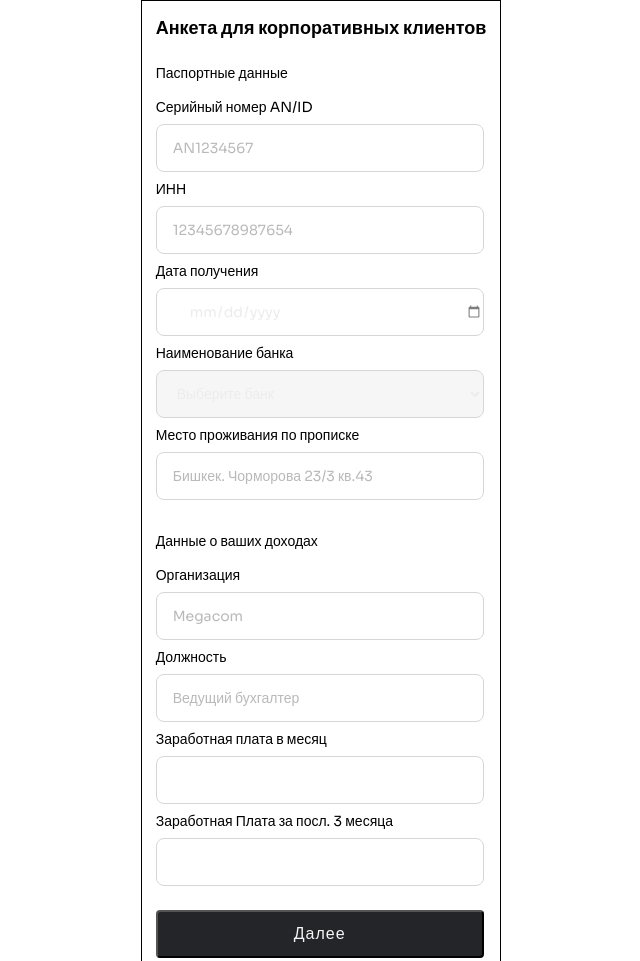
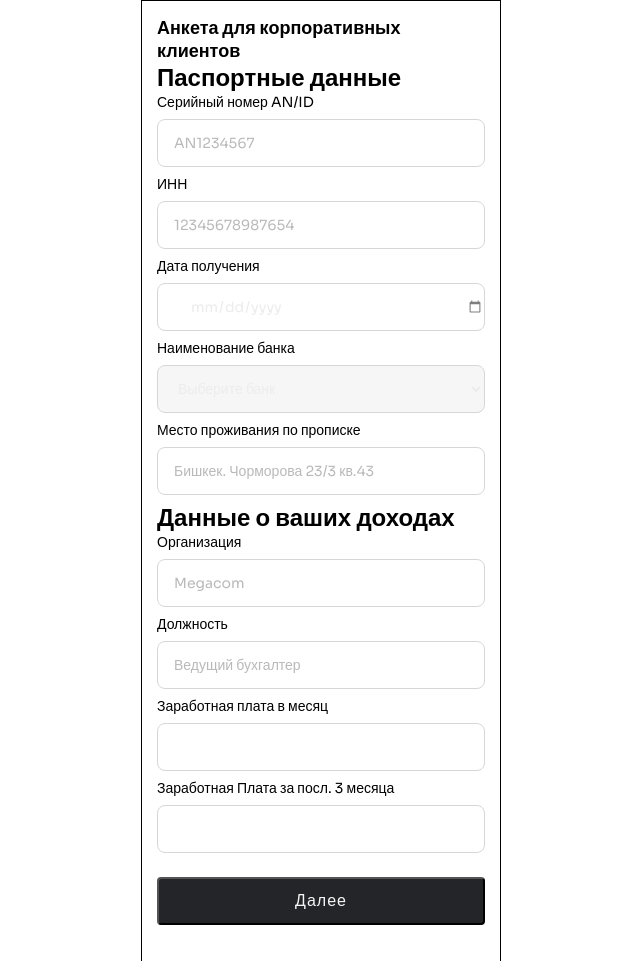
Before and after one commit to Gulsinajs/megastore_2, a plain HTML site: page index.html in a window 1280 px wide. Shown: the top 961 px of the page, without its empty margins (319-959 px from the left). Drawn offline with Linux system fonts and the light colour scheme.

Commit message:
refactor: change html structure

```diff
--- a/index.html
+++ b/index.html
@@ -12,8 +12,9 @@
 <div class="content-page">
     <form action="#">
         <div class="page-flex">
-            <h1>Анкета для корпоративных клиентов</h1>
-            <p class="page_data">Паспортные данные</p>
+            <h1>Анкета для корпоративных<br>
+                клиентов</h1>
+            <h2>Паспортные данные</h2>
             <p>Серийный номер AN/ID</p>
             <input tabindex="1" class="passport" type="text" placeholder="AN1234567">
         </div>
@@ -38,7 +39,7 @@
             <input tabindex="5" type="text" placeholder="Бишкек. Чорморова 23/3 кв.43">
         </div>
         <div class="page-flex">
-            <p class="page_data">Данные о ваших доходах</p>
+            <h2>Данные о ваших доходах</h2>
             <p>Организация</p>
             <input tabindex="6" class="" type="text" placeholder="Megacom">
         </div>
```
